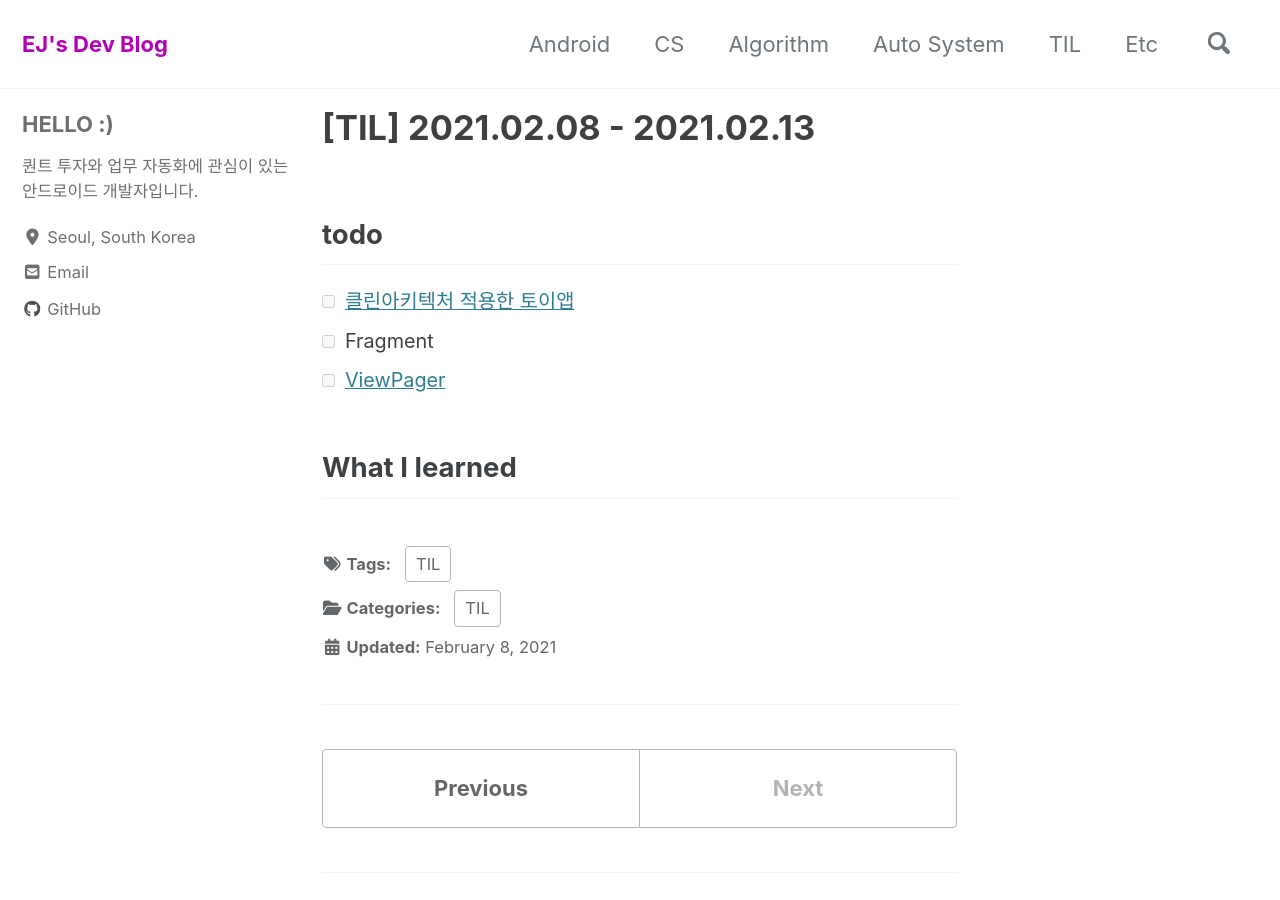
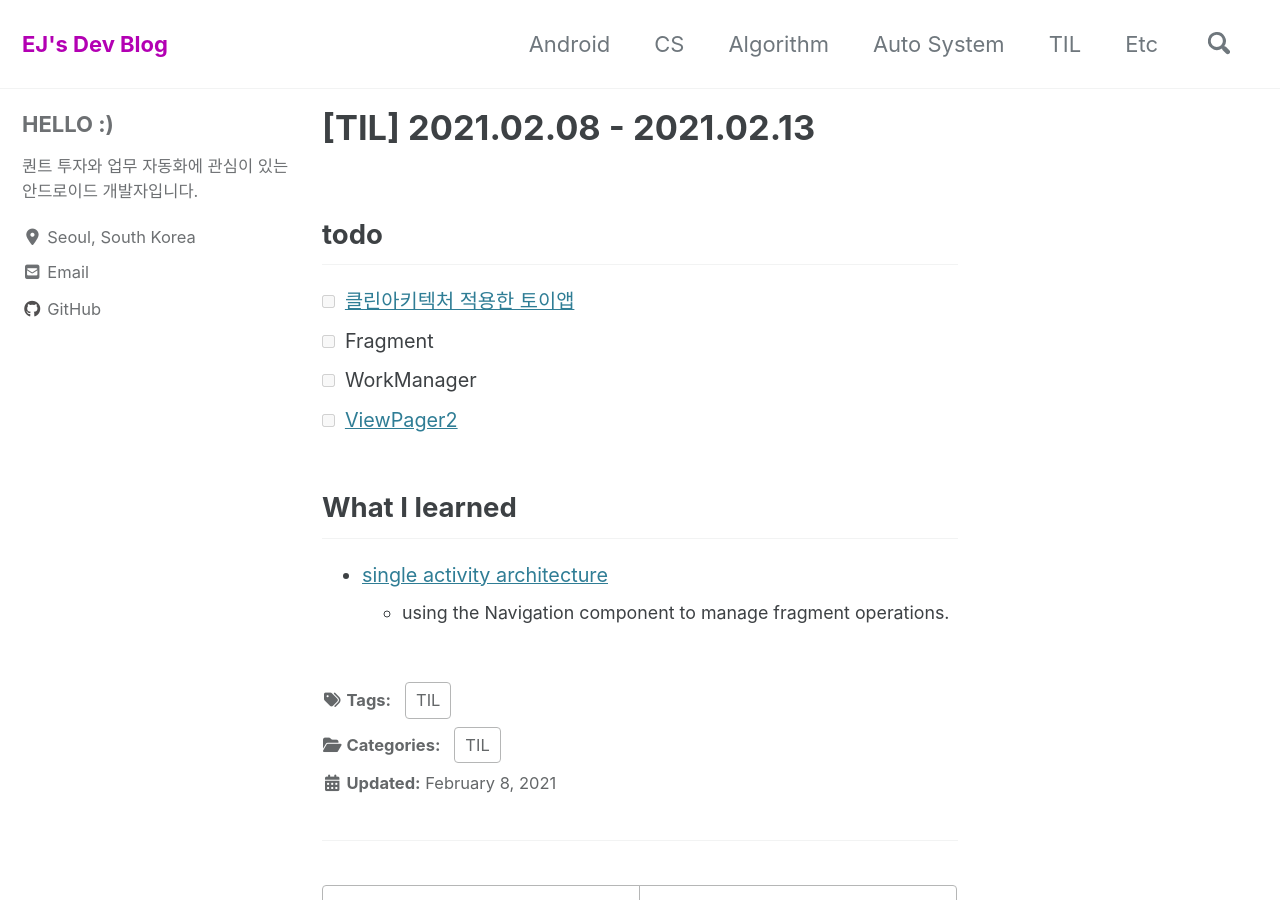
Before and after one commit to dev-eunji/dev-eunji.github.io, a Jekyll site: the page built from _posts/til/2021-02-08-TIL.md, in a window 1280 px wide and 900 px high. Built offline with Jekyll 4.4.1, drawn with Linux system fonts in a browser that asks for light colours; cached includes are drawn as plain includes; nearby versions of some CDN libraries; comment, search, counter and statistics services are not loaded.

Commit message:
TIL: 20210211

```diff
--- a/_posts/til/2021-02-08-TIL.md
+++ b/_posts/til/2021-02-08-TIL.md
@@ -11,6 +11,10 @@ comments: true
 
 - [ ] [클린아키텍처 적용한 토이앱](https://github.com/android10/Android-CleanArchitecture-Kotlin/tree/master/)
 - [ ] Fragment
-- [ ] [ViewPager](https://developer.android.com/training/animation/screen-slide?hl=ko)
+- [ ] WorkManager
+- [ ] [ViewPager2](https://developer.android.com/guide/navigation/navigation-swipe-view-2)
 
 ## What I learned
+
+- [single activity architecture](https://www.slideshare.net/ssuser70b5b8/droid-knights-2018)
+  - using the Navigation component to manage fragment operations.
```
Also changed, not shown: _posts/til/2021-02-01-TIL.md (+2 -2 lines).
